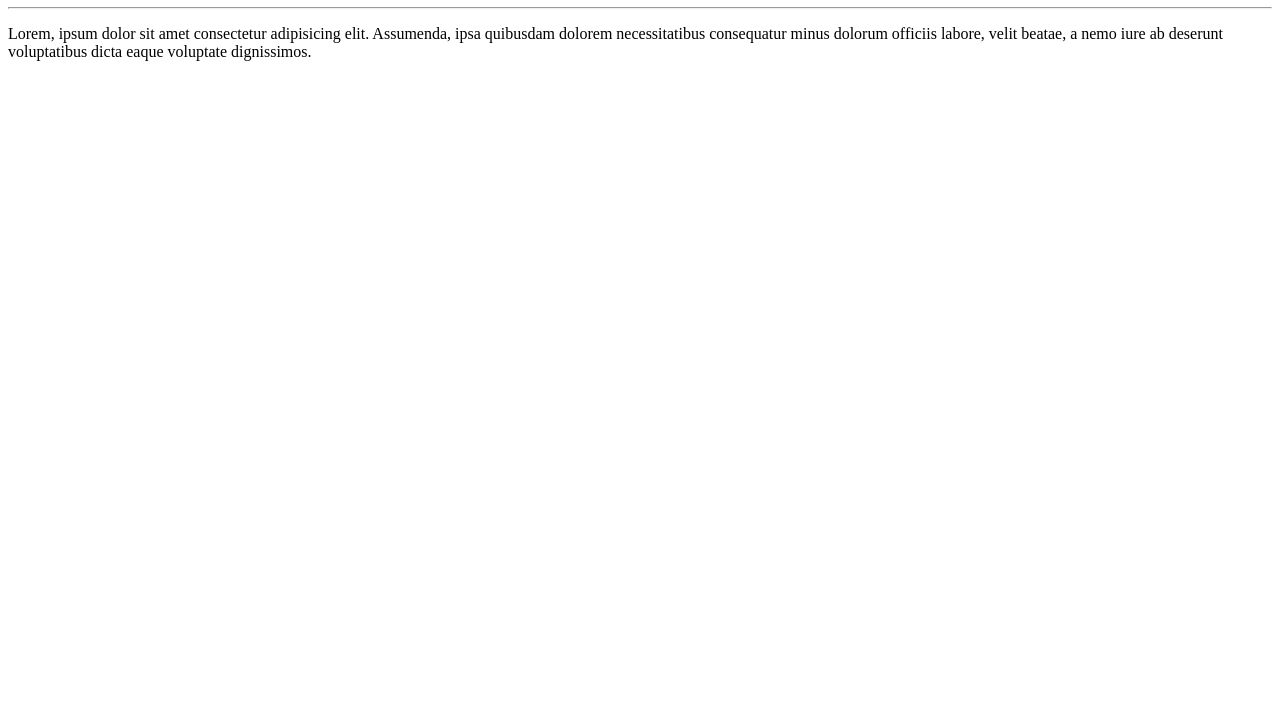
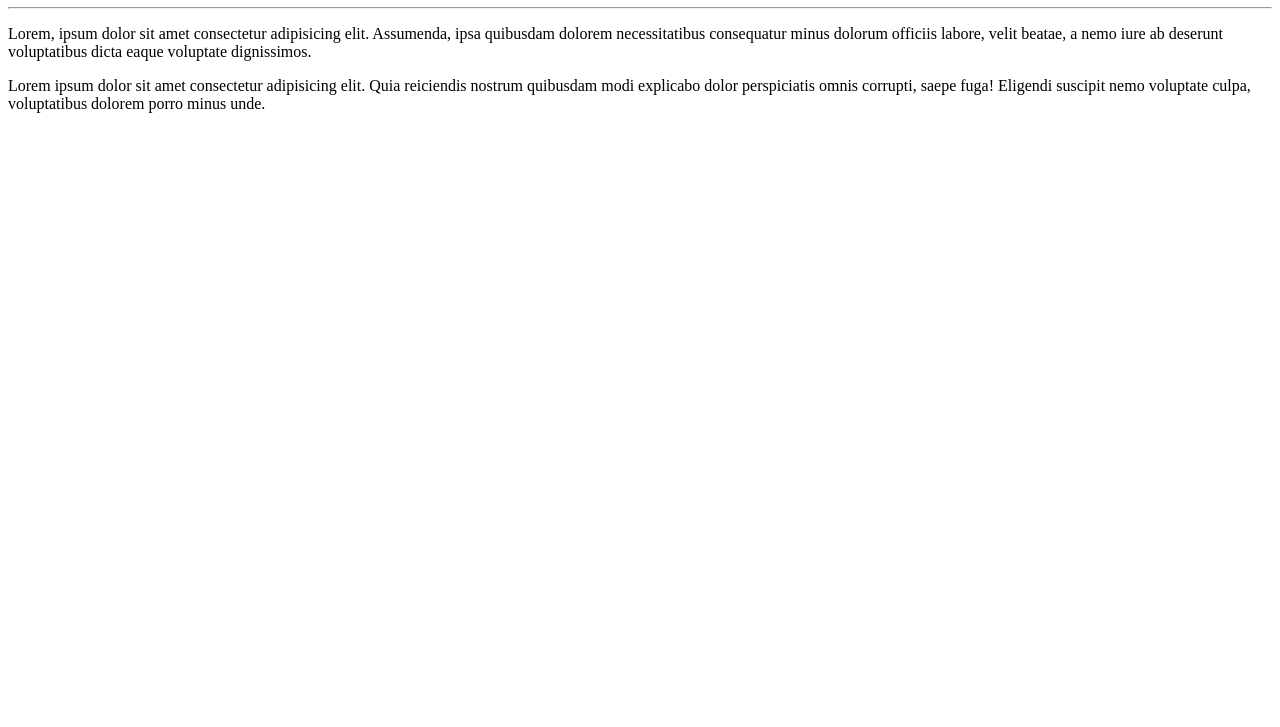
Before and after one commit to sabrinibovo/Hello-World, a plain HTML site: page example-website/index.html in a window 1280 px wide. Shown: the part 73-800 px from the top of the page. Drawn offline with Linux system fonts and the light colour scheme.

Commit message:
i added one paragraph

```diff
--- a/example-website/index.html
+++ b/example-website/index.html
@@ -9,5 +9,6 @@
     <h1>Hello, World!</h1>
     <hr>
     <p>Lorem, ipsum dolor sit amet consectetur adipisicing elit. Assumenda, ipsa quibusdam dolorem necessitatibus consequatur minus dolorum officiis labore, velit beatae, a nemo iure ab deserunt voluptatibus dicta eaque voluptate dignissimos.</p>
+    <p>Lorem ipsum dolor sit amet consectetur adipisicing elit. Quia reiciendis nostrum quibusdam modi explicabo dolor perspiciatis omnis corrupti, saepe fuga! Eligendi suscipit nemo voluptate culpa, voluptatibus dolorem porro minus unde.</p>
 </body>
 </html>
```
